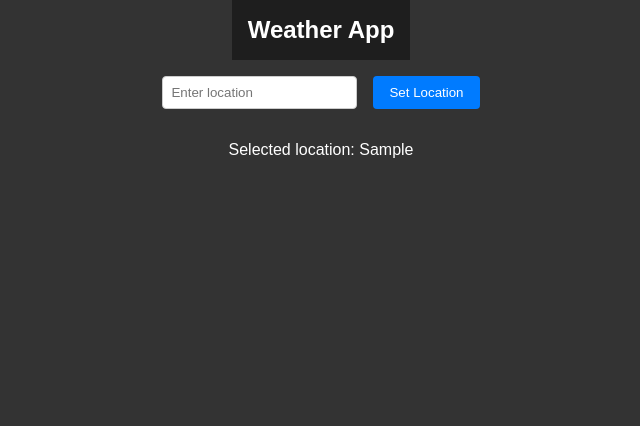
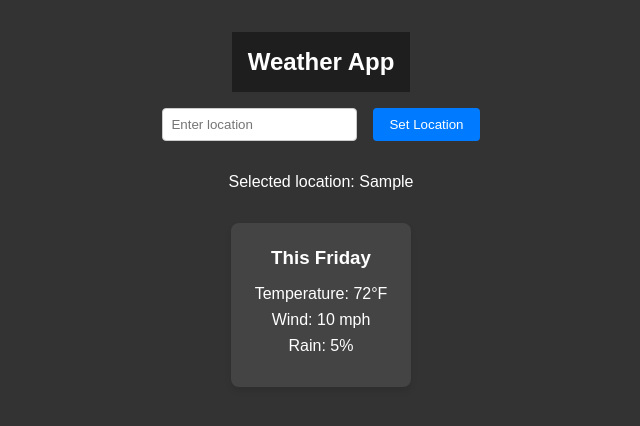
Before and after one commit to undahveeti/react-weather-app, a React (Vite) app in the folder weather-app/: page / in a window 1280 px wide. Both pictures are taken after typing "Sample" into the empty fields and a click on the button "Set Location". Shown: the top 426 px of the page, without its empty margins (319-959 px from the left). Built offline with nearby package versions, Linux system fonts and the light colour scheme.

Commit message:
location entered appears with a weather card

```diff
--- a/weather-app/src/App.tsx
+++ b/weather-app/src/App.tsx
@@ -1,12 +1,13 @@
 import React, { useState } from 'react';
 import Header from './components/Header';
 import LocationSelector from './components/LocationSelector';
+import WeatherCard from './components/WeatherCard';
 
 /**
  * App component serves as the main container for the app.
  */
 const App: React.FC = () => {
-  const [location, setLocation] = useState(''); // State to hold the selected location
+  const [location, setLocation] = useState(''); // State to store the selected location
 
   return (
     <div
@@ -16,20 +17,24 @@ const App: React.FC = () => {
         alignItems: 'center',
         justifyContent: 'flex-start',
         minHeight: '100vh',
-        backgroundColor: '#333',
+        backgroundColor: '#333', // Dark background to match design
         color: '#fff',
+        padding: '2rem',
       }}
     >
       <Header />
       <LocationSelector onLocationSet={setLocation} />
-      <p
-        style={{
-          marginTop: '1rem',
-          fontSize: '1rem',
-        }}
-      >
+      <p style={{ marginTop: '1rem', fontSize: '1rem' }}>
         Selected location: {location || 'None'}
       </p>
+      {location && (
+        <WeatherCard
+          title="This Friday"
+          temperature="72°F"
+          wind="10 mph"
+          rain="5%"
+        />
+      )}
     </div>
   );
 };
--- a/weather-app/src/components/WeatherCard.tsx
+++ b/weather-app/src/components/WeatherCard.tsx
@@ -1 +1,37 @@
 // weather summary temp wind rain for this week and next week
+
+import React from 'react';
+
+interface WeatherCardProps {
+  title: string; // Title for the card (e.g., "This Friday")
+  temperature: string; // Displayed temperature (e.g., "72°F")
+  wind: string; // Wind speed (e.g., "10 mph")
+  rain: string; // Rain chance (e.g., "5%")
+}
+
+/**
+ * WeatherCard displays summarized weather data for a specific day.
+ */
+const WeatherCard: React.FC<WeatherCardProps> = ({ title, temperature, wind, rain }) => {
+  return (
+    <div
+      style={{
+        backgroundColor: '#444', // Dark gray background
+        color: '#fff', // White text for readability
+        padding: '1.5rem',
+        borderRadius: '8px', // Rounded corners for modern design
+        maxWidth: '300px', // Limit width for consistent layout
+        textAlign: 'center', // Center align the content
+        boxShadow: '0 4px 6px rgba(0, 0, 0, 0.1)', // Subtle shadow for depth
+        margin: '1rem auto', // Center the card horizontally
+      }}
+    >
+      <h3 style={{ margin: '0 0 1rem' }}>{title}</h3>
+      <p style={{ margin: '0.5rem 0' }}>Temperature: {temperature}</p>
+      <p style={{ margin: '0.5rem 0' }}>Wind: {wind}</p>
+      <p style={{ margin: '0.5rem 0' }}>Rain: {rain}</p>
+    </div>
+  );
+};
+
+export default WeatherCard;
```
